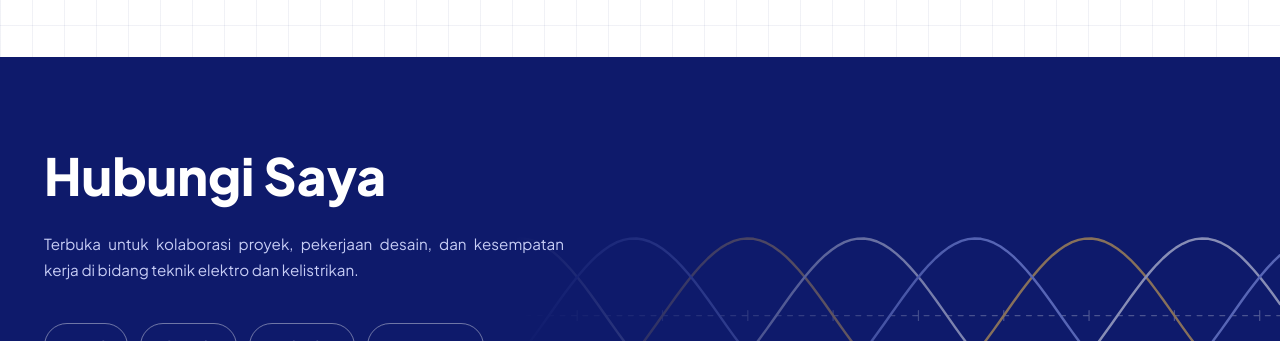
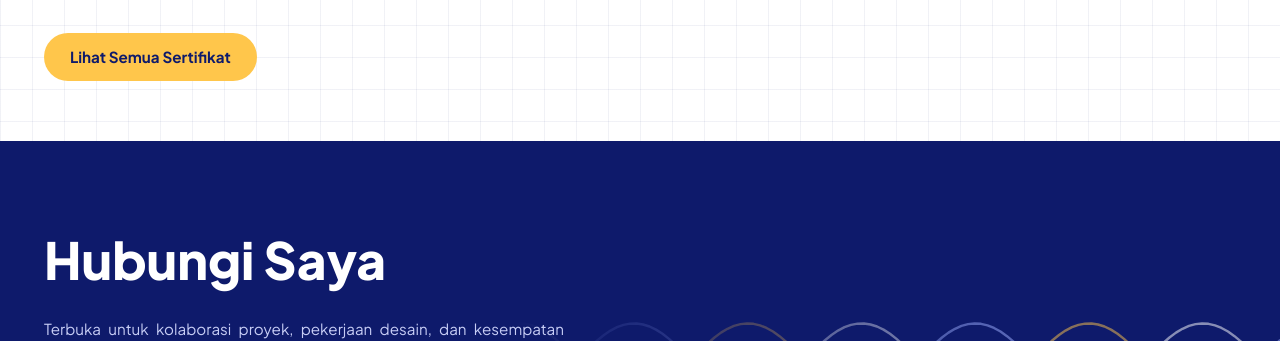
Before and after one commit to dyfahmi/dyfahmi.github.io, a plain HTML site: page index.html in a window 1280 px wide. Shown: the part 4915-5256 px from the top of the page. Drawn offline with Linux system fonts and the light colour scheme.

Commit message:
Add files via upload

```diff
--- a/index.html
+++ b/index.html
@@ -390,6 +390,7 @@
           <figcaption><strong>Peserta Pelatihan <em lang="en">Software</em> Eagle</strong>HIMA Elektro Industri PENS, 22 Maret 2025</figcaption>
         </figure>
       </div>
+      <a class="btn-link" href="sertifikat.html">Lihat Semua Sertifikat</a>
     </div>
   </section>
 
```
